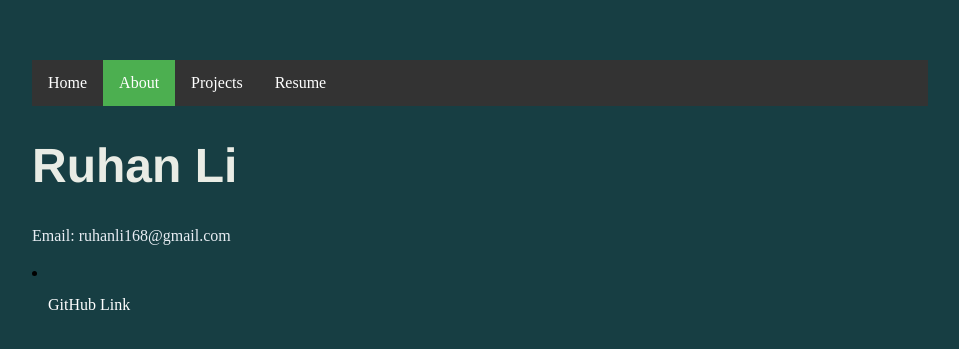
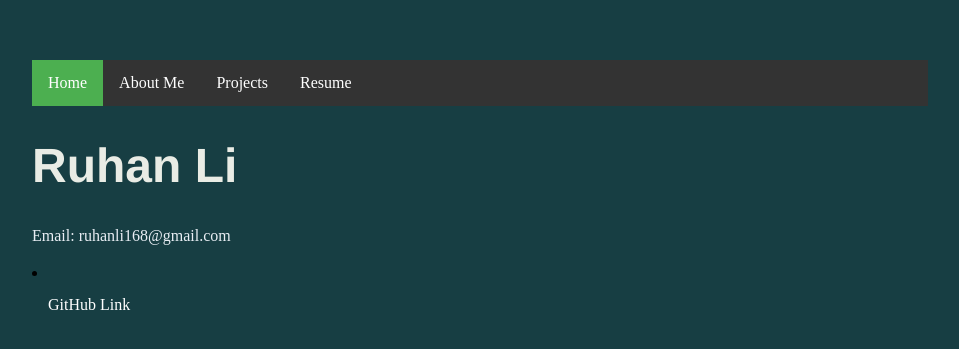
Before and after one commit to Raymoondo/RuhanLi.github.io-1, a Jekyll site: the page built from index.html, in a window 1280 px wide. Shown: the top 349 px of the page, without its empty margins (160-1119 px from the left). Built offline with Jekyll 4.4.1, drawn with Linux system fonts in a browser that asks for light colours.

Commit message:
Update default.html

```diff
--- a/_layouts/default.html
+++ b/_layouts/default.html
@@ -7,8 +7,8 @@
 		<body>
 			<nav>
 	    		<ul>
-  				<li><a href="/">Home</a></li>
-  				<li><a class="active" href="/about">About</a></li>
+	    			<li><a class="active" href="/">Home</a></li>
+  				<li><a href="/about">About Me</a></li>
   				<li><a href="/projects">Projects</a></li>
   				<li><a href="/CV">Resume</a></li>
 			</ul>
```
